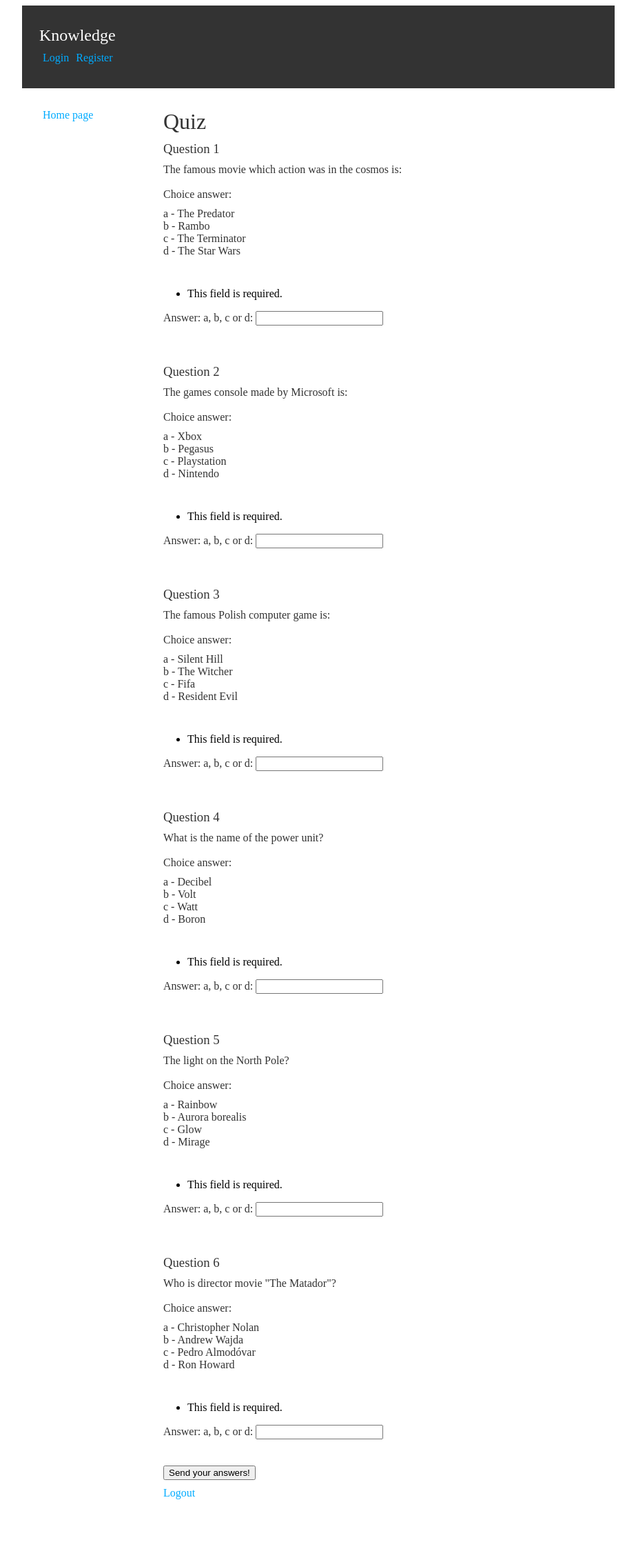
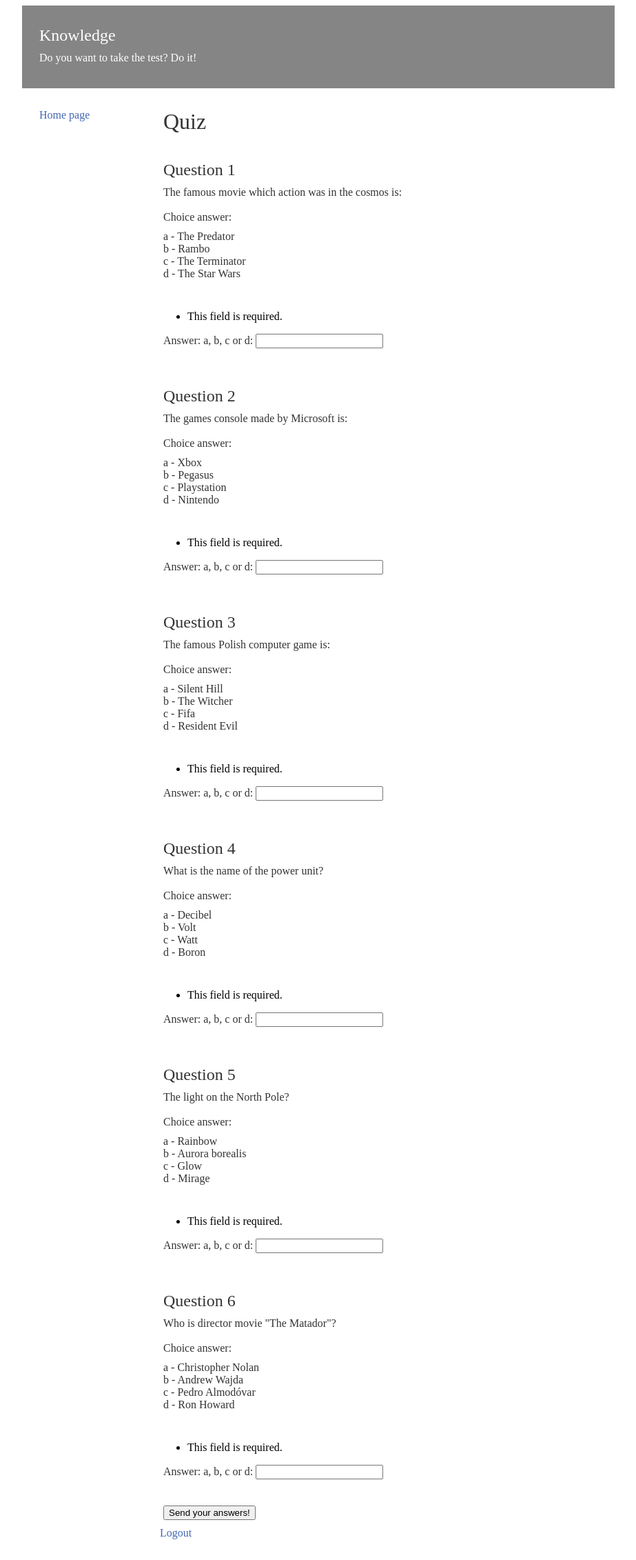
Before and after one commit to andrzejsenderecki/django-knowledge, a Django app: page /quiz/ in a window 1280 px wide. Shown: the whole page at 69% size, without its empty margins (198-1121 px from the left). Before the commit the page ends 2174 px from the top, so only its background shows below. Run offline with Django 3.2, Linux system fonts and the light colour scheme; a user stored in the database is signed in; data comes from the database, SQL or seed files in the repository; both versions use the stored data as it was after the commit; data that the repository does not hold is empty.

Commit message:
Add files via upload

```diff
--- a/knowledge/accounts/templates/base.html
+++ b/knowledge/accounts/templates/base.html
@@ -8,7 +8,7 @@
 <body>
 <div id="header">
     <h2 style="color: white">Knowledge</h2>
-    <p><a href="{% url 'login' %}">Login</a><a href="{% url 'register' %}">Register</a></p>
+    <p style="color: white">Do you want to take the test? Do it!</p>
 </div>
 <div id="aside">
     <p><a href="{% url 'home' %}">Home page</a></p>
--- a/knowledge/accounts/templates/registration/login.html
+++ b/knowledge/accounts/templates/registration/login.html
@@ -5,7 +5,7 @@
 {% block content %}
 {% if form.errors %}
 <p>Bad user data!</p>
-<p>If you haven't account click <a href="{% url "register" %}">here.</a></p>
+<p>If you haven't account click<a href="{% url "register" %}">here.</a></p>
 {% else %}
 <p>If you haven't account click<a href="{% url "register" %}">here.</a></p>
 {% endif %}
--- a/knowledge/knowledge/settings.py
+++ b/knowledge/knowledge/settings.py
@@ -124,8 +124,6 @@ STATIC_URL = '/static/'
 
 LOGIN_REDIRECT_URL = '/quiz'
 LOGOUT_REDIRECT_URL = '/'
-REGISTER_REDIRECT_URL = '/'
-
 
 STATICFILES_DIRS = (
     os.path.join(BASE_DIR, "static"),
--- a/knowledge/quiz/templates/quiz/quiz.html
+++ b/knowledge/quiz/templates/quiz/quiz.html
@@ -3,7 +3,8 @@
 <h1>Quiz</h1>
 {% endblock %}
 {% block content %}
-<h3>{{ question_single.question_number }}</h3>
+<br>
+<h2>{{ question_single.question_number }}</h2>
 <p>{{ question_single.question_text }}<br><br>
 Choice answer:</p>
 <p>{{ question_single.answer_a }}<br>
@@ -17,7 +18,7 @@ Choice answer:</p>
 <br>
 <br>
 
-<h3>{{ question_single_2.question_number }}</h3>
+<h2>{{ question_single_2.question_number }}</h2>
 <p>{{ question_single_2.question_text }}<br><br>
 Choice answer:</p>
 <p>{{ question_single_2.answer_a }}<br>
@@ -31,7 +32,7 @@ Choice answer:</p>
 <br>
 <br>
 
-<h3>{{ question_single_3.question_number }}</h3>
+<h2>{{ question_single_3.question_number }}</h2>
 <p>{{ question_single_3.question_text }}<br><br>
 Choice answer:</p>
 <p>{{ question_single_3.answer_a }}<br>
@@ -45,7 +46,7 @@ Choice answer:</p>
 <br>
 <br>
 
-<h3>{{ question_single_4.question_number }}</h3>
+<h2>{{ question_single_4.question_number }}</h2>
 <p>{{ question_single_4.question_text }}<br><br>
 Choice answer:</p>
 <p>{{ question_single_4.answer_a }}<br>
@@ -59,7 +60,7 @@ Choice answer:</p>
 <br>
 <br>
 
-<h3>{{ question_single_5.question_number }}</h3>
+<h2>{{ question_single_5.question_number }}</h2>
 <p>{{ question_single_5.question_text }}<br><br>
 Choice answer:</p>
 <p>{{ question_single_5.answer_a }}<br>
@@ -73,7 +74,7 @@ Choice answer:</p>
 <br>
 <br>
 
-<h3>{{ question_single_6.question_number }}</h3>
+<h2>{{ question_single_6.question_number }}</h2>
 <p>{{ question_single_6.question_text }}<br><br>
 Choice answer:</p>
 <p>{{ question_single_6.answer_a }}<br>
--- a/knowledge/quiz/templates/quiz/result.html
+++ b/knowledge/quiz/templates/quiz/result.html
@@ -1,10 +1,11 @@
 {% extends "base.html" %}
 
 {% block title %}
-<h1>Your Result</h1>
+<h1>Your result</h1>
 {% endblock %}
 
 {% block content %}
+<h2>{{ final_result_text }}</h2>
 <h2>{{ question_single }}</h2>
 <p>{{ question_single.question_text }}</p>
 <h3>{{ good_bad_1 }}</h3>
--- a/knowledge/static/css/style.css
+++ b/knowledge/static/css/style.css
@@ -1,7 +1,7 @@
 a {
-    color:#00abff;
+    color:#4267b2;
     text-decoration:none;
-    margin:10px 5px 10px;
+    margin:0px 0px 0px;
 }
 
 h1 {
@@ -49,7 +49,7 @@ p {
     width:100%;
     height:80px;
     padding:20px;
-    background:#333333;
+    background:#858585;
 }
 
 #content {
```
Also changed, not shown: knowledge/db.sqlite3.
